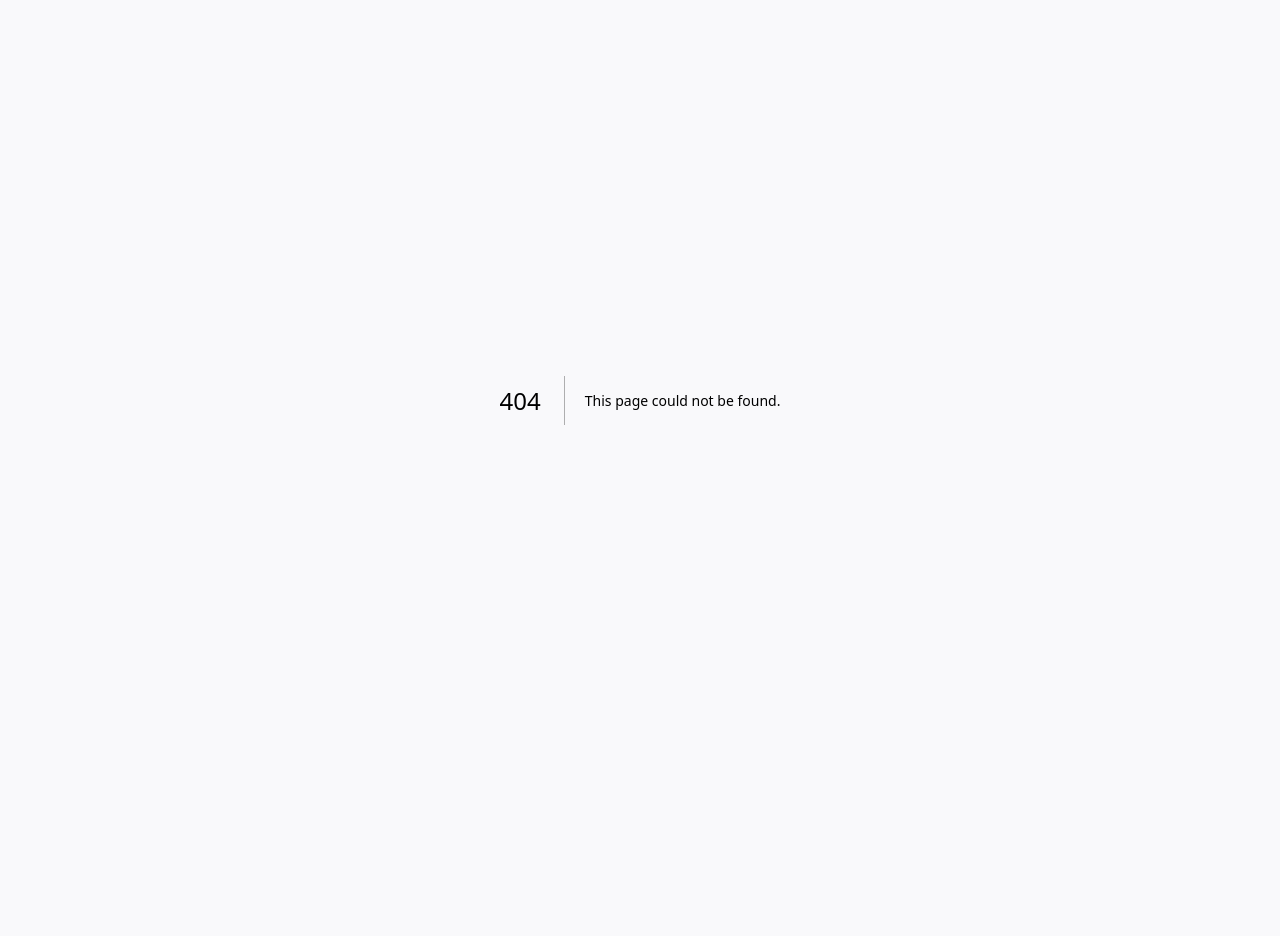
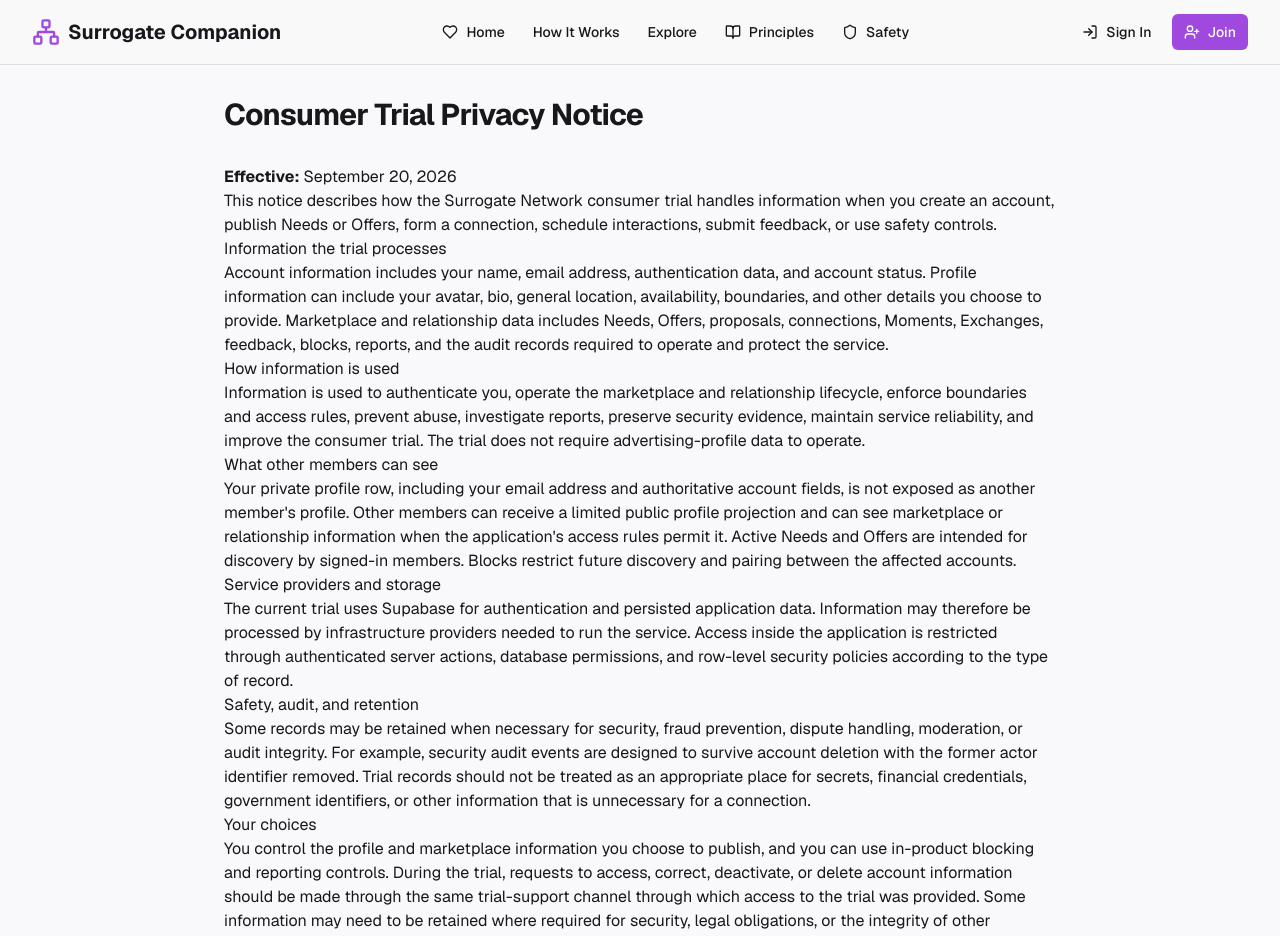
Before and after one commit to agustealo/Surrogate-Network, a Next.js app: page /privacy in a window 1280 px wide. Before the commit this address had no page. Shown: the top 936 px of the page. Before the commit the page ends 800 px from the top, so only its background shows below. Built offline with nearby package versions, Linux system fonts and the light colour scheme.

Commit message:
feat: add consumer trial privacy notice

```diff
--- /dev/null
+++ b/src/app/(public)/privacy/page.tsx
@@ -0,0 +1,75 @@
+import type { Metadata } from 'next'
+import { PageWrapper } from '@/components/layout/PageWrapper'
+
+export const metadata: Metadata = {
+  title: 'Privacy Notice - Surrogate Network',
+  description: 'Privacy information for the Surrogate Network consumer trial.',
+}
+
+const effectiveDate = 'September 20, 2026'
+
+export default function PrivacyPage() {
+  return (
+    <PageWrapper title="Consumer Trial Privacy Notice" className="mx-auto max-w-4xl">
+      <article className="prose prose-neutral max-w-none dark:prose-invert">
+        <p><strong>Effective:</strong> {effectiveDate}</p>
+        <p>
+          This notice describes how the Surrogate Network consumer trial handles information when you create an account,
+          publish Needs or Offers, form a connection, schedule interactions, submit feedback, or use safety controls.
+        </p>
+
+        <h2>Information the trial processes</h2>
+        <p>
+          Account information includes your name, email address, authentication data, and account status. Profile information
+          can include your avatar, bio, general location, availability, boundaries, and other details you choose to provide.
+          Marketplace and relationship data includes Needs, Offers, proposals, connections, Moments, Exchanges, feedback,
+          blocks, reports, and the audit records required to operate and protect the service.
+        </p>
+
+        <h2>How information is used</h2>
+        <p>
+          Information is used to authenticate you, operate the marketplace and relationship lifecycle, enforce boundaries and
+          access rules, prevent abuse, investigate reports, preserve security evidence, maintain service reliability, and improve
+          the consumer trial. The trial does not require advertising-profile data to operate.
+        </p>
+
+        <h2>What other members can see</h2>
+        <p>
+          Your private profile row, including your email address and authoritative account fields, is not exposed as another
+          member&apos;s profile. Other members can receive a limited public profile projection and can see marketplace or relationship
+          information when the application&apos;s access rules permit it. Active Needs and Offers are intended for discovery by signed-in
+          members. Blocks restrict future discovery and pairing between the affected accounts.
+        </p>
+
+        <h2>Service providers and storage</h2>
+        <p>
+          The current trial uses Supabase for authentication and persisted application data. Information may therefore be processed
+          by infrastructure providers needed to run the service. Access inside the application is restricted through authenticated
+          server actions, database permissions, and row-level security policies according to the type of record.
+        </p>
+
+        <h2>Safety, audit, and retention</h2>
+        <p>
+          Some records may be retained when necessary for security, fraud prevention, dispute handling, moderation, or audit integrity.
+          For example, security audit events are designed to survive account deletion with the former actor identifier removed. Trial
+          records should not be treated as an appropriate place for secrets, financial credentials, government identifiers, or other
+          information that is unnecessary for a connection.
+        </p>
+
+        <h2>Your choices</h2>
+        <p>
+          You control the profile and marketplace information you choose to publish, and you can use in-product blocking and reporting
+          controls. During the trial, requests to access, correct, deactivate, or delete account information should be made through the
+          same trial-support channel through which access to the trial was provided. Some information may need to be retained where
+          required for security, legal obligations, or the integrity of other members&apos; records.
+        </p>
+
+        <h2>Trial changes</h2>
+        <p>
+          The product and this notice may change during the consumer trial. Material changes should be reflected by a new effective
+          date before the updated terms are used for new trial participation.
+        </p>
+      </article>
+    </PageWrapper>
+  )
+}
```
